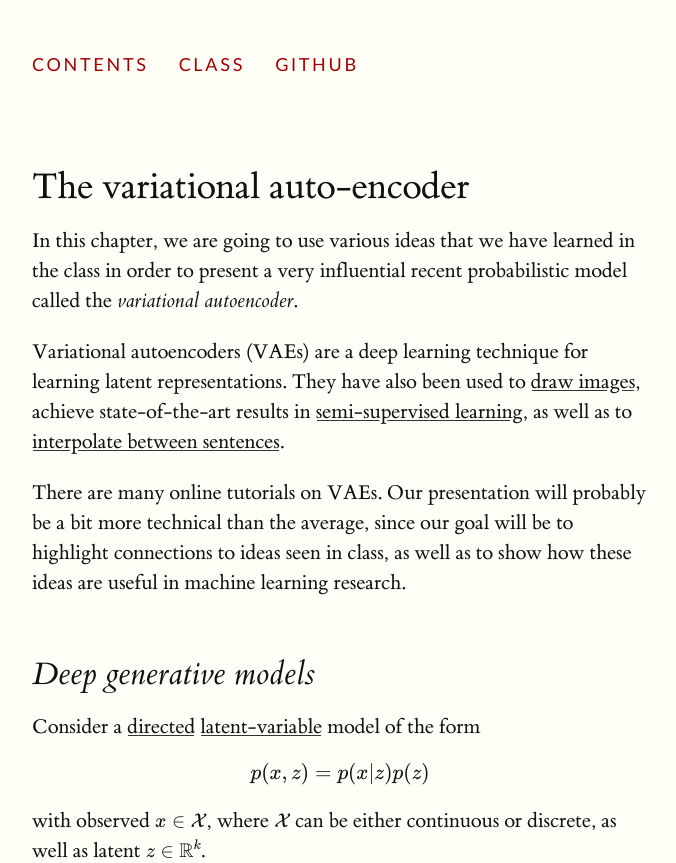
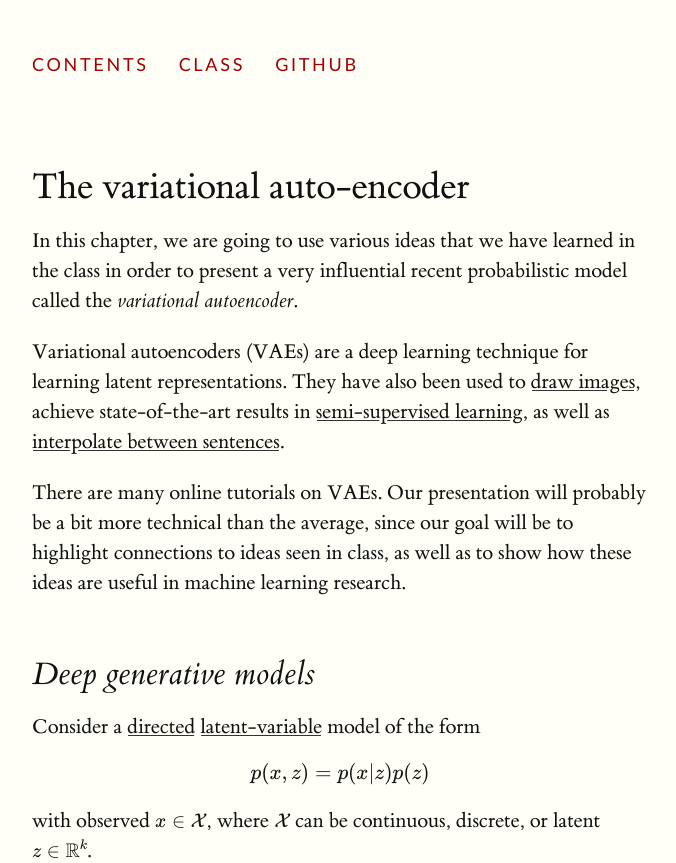
Before and after one commit to ermongroup/cs228-notes, a Jekyll site: the page built from extras/vae/index.md, in a window 1280 px wide and 1400 px high, cut to the strip 0-863 px from the top of the window. Shown: the whole strip, without its empty margins (128-804 px from the left). Built offline with Jekyll 4.4.1, drawn with Linux system fonts in a browser that asks for light colours; formulas are drawn with MathJax 3; some of the changed text lies outside the part shown.

Commit message:
Update index.md

```diff
--- a/extras/vae/index.md
+++ b/extras/vae/index.md
@@ -5,7 +5,7 @@ title: The variational auto-encoder
 
 In this chapter, we are going to use various ideas that we have learned in the class in order to present a very influential recent probabilistic model called the *variational autoencoder*.
 
-Variational autoencoders (VAEs) are a deep learning technique for learning latent representations. They have also been used to [draw images](https://arxiv.org/pdf/1502.04623.pdf), achieve state-of-the-art results in [semi-supervised learning](https://arxiv.org/pdf/1602.05473.pdf), as well as to [interpolate between sentences](https://arxiv.org/abs/1511.06349).
+Variational autoencoders (VAEs) are a deep learning technique for learning latent representations. They have also been used to [draw images](https://arxiv.org/pdf/1502.04623.pdf), achieve state-of-the-art results in [semi-supervised learning](https://arxiv.org/pdf/1602.05473.pdf), as well as [interpolate between sentences](https://arxiv.org/abs/1511.06349).
 
 There are many online tutorials on VAEs.
 Our presentation will probably be a bit more technical than the average, since our goal will be to highlight connections to ideas seen in class, as well as to show how these ideas are useful in machine learning research.
@@ -16,10 +16,10 @@ Consider a [directed](../../representation/directed) [latent-variable](../../lea
 {%math%}
 p(x,z) = p(x|z)p(z)
 {%endmath%}
-with observed $$x \in \mathcal{X}$$, where $$\mathcal{X}$$ can be either continuous or discrete, as well as latent $$z \in \mathbb{R}^k$$.
+with observed $$x \in \mathcal{X}$$, where $$\mathcal{X}$$ can be continuous, discrete, or latent $$z \in \mathbb{R}^k$$.
 
 {% marginfigure 'dp1' 'assets/img/faces.png' 'Variational autoencoder $$p(x|z)p(z)$$ applied to a face images (modeled by $$x$$). The learned latent space $$z$$ can be used to interpolate between facial expressions.'%}
-To make things concrete, you may think of $$x$$ as being an image (e.g. a human face), and $$z$$ as being latent factors (not seen during training) that explain features of the face. For example, one coordinate of $$z$$ can encode whether the face is happy or sad, another one whether the face is male or female, etc.
+To make things concrete, you may think of $$x$$ as being an image (e.g. a human face), and $$z$$ as latent factors (not seen during training) that explain features of the face. For example, one coordinate of $$z$$ can encode whether the face is happy or sad, another one whether the face is male or female, etc.
 
 We may also be interested in models with many layers, e.g. $$p(x \mid z_1)p(z_2 \mid z_3)\cdots p(z_{m-1}\mid z_m)p(z_m)$$. These are often called *deep generative models* and can learn hierarchies of latent representations.
 In this chapter, we will assume for simplicity that there is only one latent layer.
```
